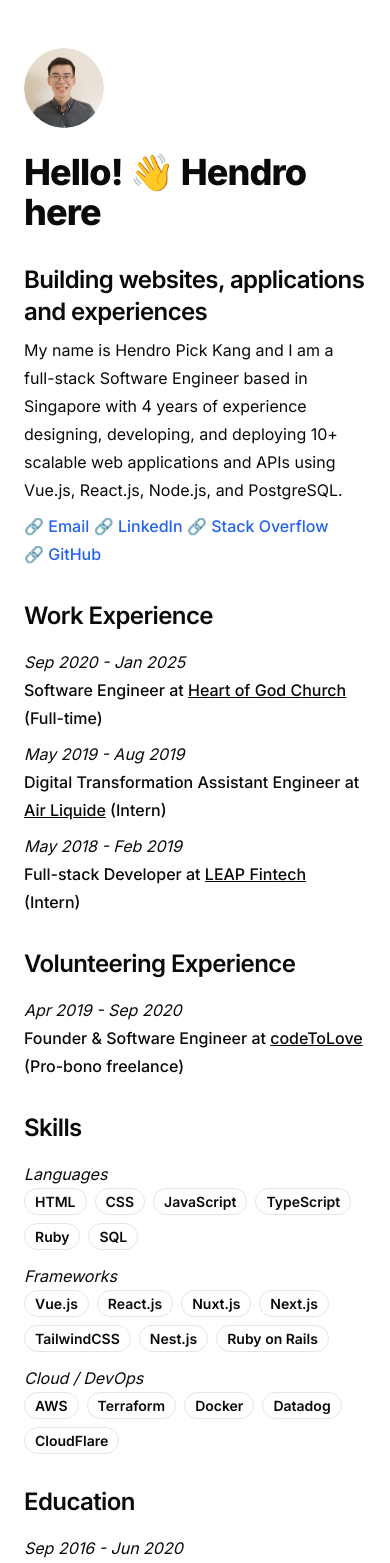
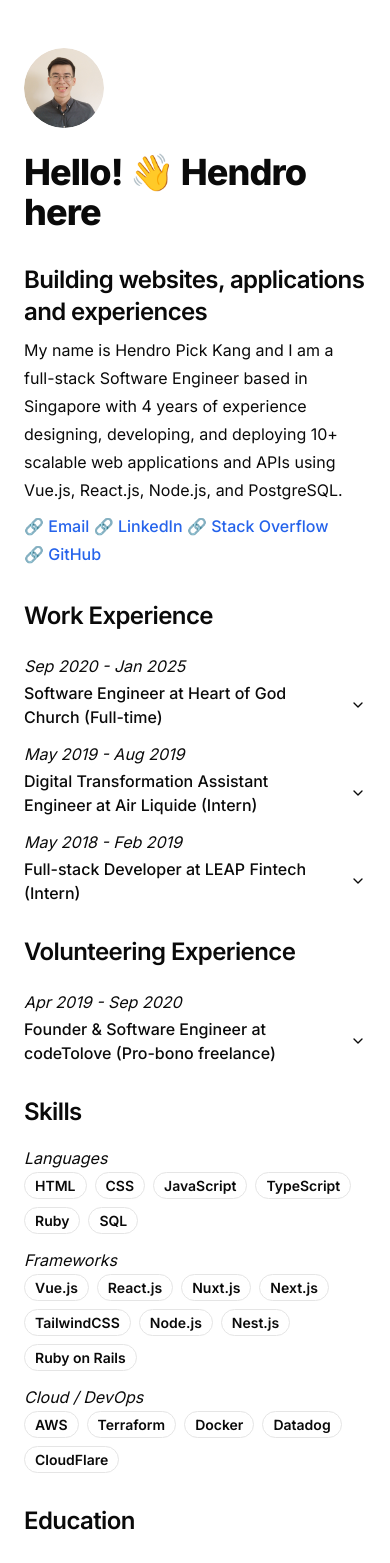
Before and after one commit to hpkishere/hendro-website, a Next.js app: page / in a window 390 px wide. Shown: the top 1563 px of the page. Built offline with nearby package versions, Linux system fonts and the light colour scheme.

Commit message:
feat: add more details to experience

```diff
--- a/app/page.tsx
+++ b/app/page.tsx
@@ -1,5 +1,11 @@
 import { Avatar, AvatarFallback, AvatarImage } from "@/components/ui/avatar";
 import { Badge } from "@/components/ui/badge";
+import {
+  Accordion,
+  AccordionContent,
+  AccordionItem,
+  AccordionTrigger,
+} from "@/components/ui/accordion";
 
 export default function Home() {
   return (
@@ -55,71 +61,156 @@ export default function Home() {
         </p>
       </section>
 
-      <section className="flex flex-col gap-[8px] md:gap-[0px]">
+      <section className="flex flex-col gap-[12px] md:gap-[0px]">
         <h2 className="mb-2 text-2xl font-semibold tracking-tight md:mb-4">
           Work Experience
         </h2>
         <div className="flex flex-col md:flex-row md:gap-[16px]">
           <p className="min-w-[170px] italic leading-7">Sep 2020 - Jan 2025</p>
-          <p className="font-medium leading-7">
-            Software Engineer at{" "}
+          <Accordion className="relative top-[1px]" type="single" collapsible>
+            <AccordionItem className="border-0" value="item-1">
+              <AccordionTrigger className="justify-start gap-[12px] py-0 text-left">
+                Software Engineer at Heart of God Church (Full-time)
+              </AccordionTrigger>
+              <AccordionContent className="w-full">
+                <p className="py-1 leading-5">
+                  Engineering lead for{" "}
                   <a
-              className="underline"
+                    className="font-bold underline"
                     href="https://heartofgodchurch.org/"
                     target="_blank"
                   >
                     Heart of God Church
-            </a>{" "}
-            (Full-time)
+                  </a>
+                  &apos;s IT Team
                 </p>
+                <p className="py-1 leading-5">
+                  • Pioneered the team’s engineering capabilities by
+                  implementing modern frameworks{" "}
+                  <b>(Vue.js, React.js & Node.js)</b> which is currently
+                  utilised by over 30 engineers, including volunteers
+                </p>
+                <p className="py-1 leading-5">
+                  • Successfully launched multiple web applications and APIs{" "}
+                  <b>(Vue.js, Node.js & PostgreSQL)</b> by collaborating in a
+                  cross-functional team
+                </p>
+                <p className="py-1 leading-5">
+                  • Led multiple teams of university and working adult software
+                  engineer volunteers to complete projects
+                </p>
+              </AccordionContent>
+            </AccordionItem>
+          </Accordion>
         </div>
         <div className="flex flex-col md:flex-row md:gap-[16px]">
           <p className="min-w-[170px] italic leading-7">May 2019 - Aug 2019</p>
-          <p className="font-medium leading-7">
-            Digital Transformation Assistant Engineer at{" "}
+          <Accordion className="relative top-[1px]" type="single" collapsible>
+            <AccordionItem className="border-0" value="item-1">
+              <AccordionTrigger className="justify-start gap-[12px] py-0 text-left">
+                Digital Transformation Assistant Engineer at Air Liquide
+                (Intern)
+              </AccordionTrigger>
+              <AccordionContent className="w-full">
+                <p className="py-1 leading-5">
+                  Software Engineer intern for{" "}
                   <a
-              className="underline"
+                    className="font-bold underline"
                     href="https://www.airliquide.com/"
                     target="_blank"
                   >
                     Air Liquide
-            </a>{" "}
-            (Intern)
+                  </a>
+                  &apos;s Digital Transformation team that develops Business
+                  Intelligence initiatives and continuous improvements
                 </p>
+                <p className="py-1 leading-5">
+                  • Built an Artificial Intelligence chatbot platform
+                  <b>(Angular.js, C# .NET & Amazon Web Services Lex)</b>
+                </p>
+                <p className="py-1 leading-5">
+                  • Automated deployment pipelines{" "}
+                  <b>(Amazon Web Services & GitLab CI/CD)</b>, cutting release
+                  cycles to improve efficiency
+                </p>
+                <p className="py-1 leading-5">
+                  • Collaborated with stakeholders from other departments and
+                  secured executive approval for a chatbot project by presenting
+                  a proof-of-concept demo
+                </p>
+              </AccordionContent>
+            </AccordionItem>
+          </Accordion>
         </div>
         <div className="flex flex-col md:flex-row md:gap-[16px]">
           <p className="min-w-[170px] italic leading-7">May 2018 - Feb 2019</p>
-          <p className="font-medium leading-7">
-            Full-stack Developer at{" "}
+          <Accordion className="relative top-[1px]" type="single" collapsible>
+            <AccordionItem className="border-0" value="item-1">
+              <AccordionTrigger className="justify-start gap-[12px] py-0 text-left">
+                Full-stack Developer at LEAP Fintech (Intern)
+              </AccordionTrigger>
+              <AccordionContent className="w-full">
+                <p className="py-1 leading-5">
+                  Full Stack Engineer intern for{" "}
                   <a
-              className="underline"
+                    className="font-bold underline"
                     href="https://www.linkedin.com/company/leap-fintech/posts/?feedView=all"
                     target="_blank"
                   >
                     LEAP Fintech
-            </a>{" "}
-            (Intern)
+                  </a>
+                  , a startup that specialises in financial applications
                 </p>
+                <p className="py-1 leading-5">
+                  • Developed a REST API <b>(Java Spring Boot)</b> from scratch
+                  which handled payments and lending operations
+                </p>
+                <p className="py-1 leading-5">
+                  • Developed a mobile app <b>(React.js & React Native)</b> with
+                  a chatbot interface that manages your financial transactions
+                  and statements
+                </p>
+                <p className="py-1 leading-5">
+                  • Implemented an automated deployment of the frontend{" "}
+                  <b>(Amazon Web Services & GitLab CI/CD)</b>, reducing
+                  deployment time
+                </p>
+              </AccordionContent>
+            </AccordionItem>
+          </Accordion>
         </div>
       </section>
 
-      <section className="flex flex-col gap-[8px] md:gap-[0px]">
+      <section className="flex flex-col gap-[12px] md:gap-[0px]">
         <h2 className="mb-2 text-2xl font-semibold tracking-tight md:mb-4">
           Volunteering Experience
         </h2>
         <div className="flex flex-col md:flex-row md:gap-[16px]">
           <p className="min-w-[170px] italic leading-7">Apr 2019 - Sep 2020</p>
-          <p className="font-medium leading-7">
-            Founder & Software Engineer at{" "}
+          <Accordion className="relative top-[1px]" type="single" collapsible>
+            <AccordionItem className="border-0" value="item-1">
+              <AccordionTrigger className="justify-start gap-[12px] py-0 text-left">
+                Founder & Software Engineer at codeTolove (Pro-bono freelance)
+              </AccordionTrigger>
+              <AccordionContent className="w-full">
+                <p className="py-1 leading-5">
+                  Founder of a pro-bono non-profit which provides IT services to
+                  social organizations and featured in{" "}
                   <a
-              className="underline"
+                    className="font-bold underline"
                     href="https://www.straitstimes.com/lifestyle/do-good-with-tech#:~:text=CODETOLOVE"
                     target="_blank"
                   >
-              codeToLove
-            </a>{" "}
-            (Pro-bono freelance)
+                    Straits Times
+                  </a>
                 </p>
+                <p className="py-1 leading-5">
+                  • Built a website <b>(React.js & Gatsby.js)</b> to raise
+                  awareness of migrant workers in Singapore
+                </p>
+              </AccordionContent>
+            </AccordionItem>
+          </Accordion>
         </div>
       </section>
 
@@ -170,6 +261,9 @@ export default function Home() {
                 TailwindCSS
               </Badge>
               <Badge className="text-[14px]" variant="outline">
+                Node.js
+              </Badge>
+              <Badge className="text-[14px]" variant="outline">
                 Nest.js
               </Badge>
               <Badge className="text-[14px]" variant="outline">
@@ -200,7 +294,7 @@ export default function Home() {
         </div>
       </section>
 
-      <section className="flex flex-col gap-[8px] md:gap-[0px]">
+      <section className="flex flex-col gap-[12px] md:gap-[0px]">
         <h2 className="mb-2 text-2xl font-semibold tracking-tight md:mb-4">
           Education
         </h2>
--- /dev/null
+++ b/components/ui/accordion.tsx
@@ -0,0 +1,58 @@
+"use client"
+
+import * as React from "react"
+import * as AccordionPrimitive from "@radix-ui/react-accordion"
+import { ChevronDown } from "lucide-react"
+
+import { cn } from "@/lib/utils"
+
+const Accordion = AccordionPrimitive.Root
+
+const AccordionItem = React.forwardRef<
+  React.ElementRef<typeof AccordionPrimitive.Item>,
+  React.ComponentPropsWithoutRef<typeof AccordionPrimitive.Item>
+>(({ className, ...props }, ref) => (
+  <AccordionPrimitive.Item
+    ref={ref}
+    className={cn("border-b", className)}
+    {...props}
+  />
+))
+AccordionItem.displayName = "AccordionItem"
+
+const AccordionTrigger = React.forwardRef<
+  React.ElementRef<typeof AccordionPrimitive.Trigger>,
+  React.ComponentPropsWithoutRef<typeof AccordionPrimitive.Trigger>
+>(({ className, children, ...props }, ref) => (
+  <AccordionPrimitive.Header className="flex">
+    <AccordionPrimitive.Trigger
+      ref={ref}
+      className={cn(
+        "flex flex-1 items-center justify-between py-4 font-medium transition-all hover:underline [&[data-state=open]>svg]:rotate-180",
+        className
+      )}
+      {...props}
+    >
+      {children}
+      <ChevronDown className="h-4 w-4 shrink-0 transition-transform duration-200" />
+    </AccordionPrimitive.Trigger>
+  </AccordionPrimitive.Header>
+))
+AccordionTrigger.displayName = AccordionPrimitive.Trigger.displayName
+
+const AccordionContent = React.forwardRef<
+  React.ElementRef<typeof AccordionPrimitive.Content>,
+  React.ComponentPropsWithoutRef<typeof AccordionPrimitive.Content>
+>(({ className, children, ...props }, ref) => (
+  <AccordionPrimitive.Content
+    ref={ref}
+    className="overflow-hidden text-sm transition-all data-[state=closed]:animate-accordion-up data-[state=open]:animate-accordion-down"
+    {...props}
+  >
+    <div className={cn("pb-4 pt-0", className)}>{children}</div>
+  </AccordionPrimitive.Content>
+))
+
+AccordionContent.displayName = AccordionPrimitive.Content.displayName
+
+export { Accordion, AccordionItem, AccordionTrigger, AccordionContent }
--- a/package.json
+++ b/package.json
@@ -9,6 +9,7 @@
     "lint": "next lint"
   },
   "dependencies": {
+    "@radix-ui/react-accordion": "^1.2.3",
     "@radix-ui/react-avatar": "^1.1.3",
     "class-variance-authority": "^0.7.1",
     "clsx": "^2.1.1",
```
Also changed, not shown: tailwind.config.ts (+53 -29 lines), 1 other file (tests, documents, lock files or other folders). Lines whose indentation alone changed are shown as unchanged.
